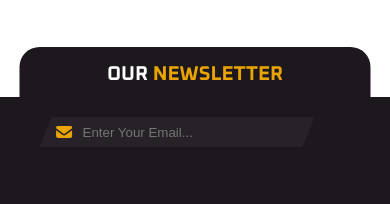
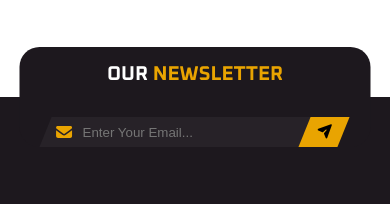
Before and after one commit to suraj-bhardwaj-stack/Geco, a plain HTML site: page index.html in a window 390 px wide. Shown: the part 3870-4074 px from the top of the page. Drawn offline with nearby package versions, Linux system fonts and the light colour scheme.

Commit message:
add respo-ft-mail

```diff
--- a/css/responsive.css
+++ b/css/responsive.css
@@ -246,6 +246,9 @@
 }
 .desk-ft-mail{
     display: none;
+}
+.our-news .mail-box .respo-ft-mail{
+    display: block;
 }
 .our-news .mail-box button {
     width: 40px;
```
